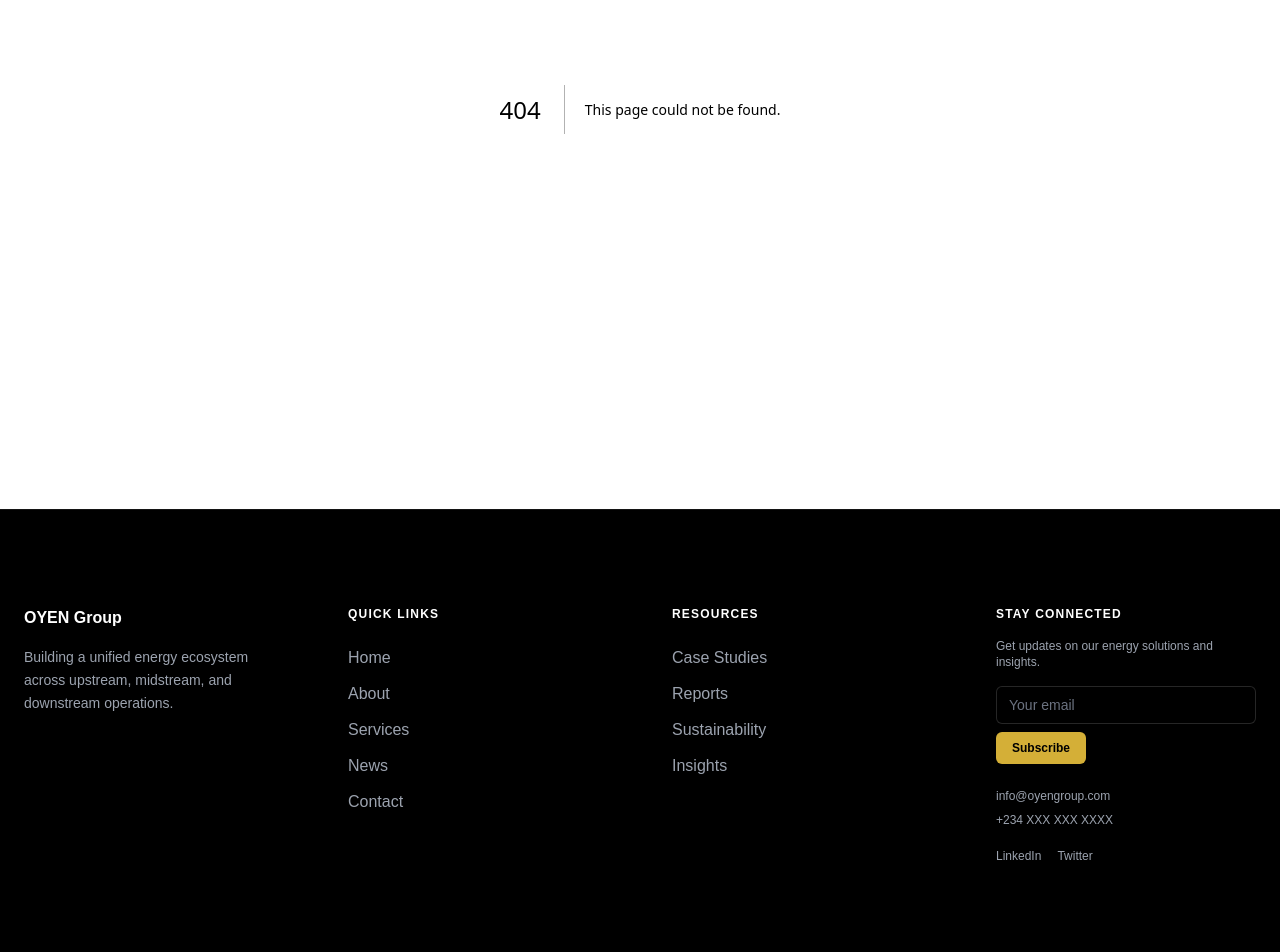
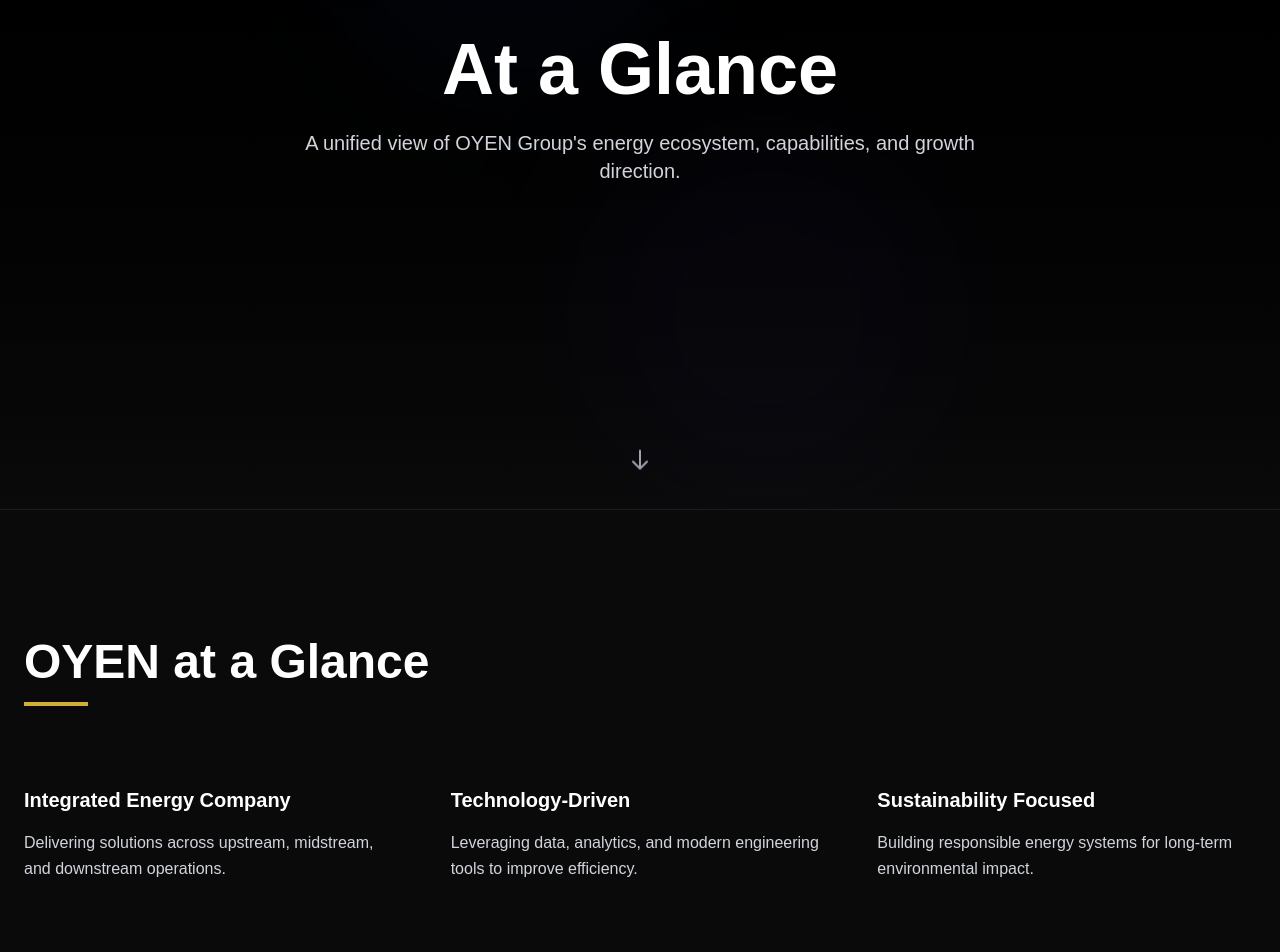
Before and after one commit to oyenhq-design/oyengroup, a Next.js app: page /at-a-glance in a window 1280 px wide. Before the commit this address had no page. Shown: the part 400-1352 px from the top of the page. Built offline with nearby package versions, Linux system fonts and the light colour scheme.

Commit message:
Created premium At a Glance page: hero section with fade animation, 4 content sections (OYEN at a glance, Operations, Technology, Sustainability), 3-column card grids with staggered scroll animations, subtle gold accents, alternating dark backgrounds, gradient underlines on hover

```diff
--- /dev/null
+++ b/src/app/at-a-glance/page.tsx
@@ -0,0 +1,74 @@
+import AtGlanceHero from '@/components/AtGlanceHero';
+import AtGlanceSection from '@/components/AtGlanceSection';
+
+const oyenAtGlanceData = [
+  {
+    title: 'Integrated Energy Company',
+    description: 'Delivering solutions across upstream, midstream, and downstream operations.',
+  },
+  {
+    title: 'Technology-Driven',
+    description: 'Leveraging data, analytics, and modern engineering tools to improve efficiency.',
+  },
+  {
+    title: 'Sustainability Focused',
+    description: 'Building responsible energy systems for long-term environmental impact.',
+  },
+];
+
+const operationsAtGlanceData = [
+  {
+    title: 'Upstream',
+    description: 'Exploration support, drilling solutions, and resource development.',
+  },
+  {
+    title: 'Midstream',
+    description: 'Logistics, storage, and energy transportation systems.',
+  },
+  {
+    title: 'Downstream',
+    description: 'Refining support, distribution, and energy delivery solutions.',
+  },
+];
+
+const technologyData = [
+  {
+    title: 'Digital Energy Systems',
+    description: 'Using data to optimize performance and decision-making.',
+  },
+  {
+    title: 'Engineering Excellence',
+    description: 'Modern tools and processes for scalable energy solutions.',
+  },
+  {
+    title: 'Continuous Innovation',
+    description: 'Adapting to industry shifts with forward-thinking strategies.',
+  },
+];
+
+const sustainabilityData = [
+  {
+    title: 'Lower Carbon Focus',
+    description: 'Supporting cleaner and more efficient energy practices.',
+  },
+  {
+    title: 'Operational Efficiency',
+    description: 'Reducing waste and improving system performance.',
+  },
+  {
+    title: 'Responsible Growth',
+    description: 'Balancing expansion with environmental responsibility.',
+  },
+];
+
+export default function AtGlancePage() {
+  return (
+    <main>
+      <AtGlanceHero />
+      <AtGlanceSection title="OYEN at a Glance" cards={oyenAtGlanceData} />
+      <AtGlanceSection title="Operations at a Glance" cards={operationsAtGlanceData} accent />
+      <AtGlanceSection title="Technology & Innovation" cards={technologyData} />
+      <AtGlanceSection title="Sustainability" cards={sustainabilityData} accent />
+    </main>
+  );
+}
--- /dev/null
+++ b/src/components/AtGlanceHero.tsx
@@ -0,0 +1,48 @@
+'use client';
+
+import { useState, useEffect } from 'react';
+
+export default function AtGlanceHero() {
+  const [isVisible, setIsVisible] = useState(false);
+
+  useEffect(() => {
+    setIsVisible(true);
+  }, []);
+
+  return (
+    <section className="relative min-h-screen flex items-center justify-center overflow-hidden bg-gradient-to-b from-black to-[#0a0a0a]">
+      {/* Background Pattern */}
+      <div className="absolute inset-0 opacity-30">
+        <div className="absolute top-0 left-1/4 w-96 h-96 bg-blue-900/20 rounded-full blur-3xl" />
+        <div className="absolute bottom-0 right-1/4 w-96 h-96 bg-indigo-900/20 rounded-full blur-3xl" />
+      </div>
+
+      {/* Content */}
+      <div className="relative z-10 max-w-4xl mx-auto px-6 text-center">
+        <h1
+          className={`text-5xl md:text-6xl lg:text-7xl font-bold text-white mb-6 transition-all duration-1000 ${
+            isVisible ? 'opacity-100 translate-y-0' : 'opacity-0 translate-y-10'
+          }`}
+        >
+          At a Glance
+        </h1>
+        <p
+          className={`text-lg md:text-xl text-[#d1d5db] max-w-2xl mx-auto transition-all duration-1000 delay-200 ${
+            isVisible ? 'opacity-100 translate-y-0' : 'opacity-0 translate-y-10'
+          }`}
+        >
+          A unified view of OYEN Group's energy ecosystem, capabilities, and growth direction.
+        </p>
+      </div>
+
+      {/* Subtle scroll indicator */}
+      <div className="absolute bottom-8 left-1/2 transform -translate-x-1/2 z-10">
+        <div className="animate-bounce">
+          <svg className="w-6 h-6 text-[#9ca3af]" fill="none" stroke="currentColor" viewBox="0 0 24 24">
+            <path strokeLinecap="round" strokeLinejoin="round" strokeWidth={2} d="M19 14l-7 7m0 0l-7-7m7 7V3" />
+          </svg>
+        </div>
+      </div>
+    </section>
+  );
+}
--- /dev/null
+++ b/src/components/AtGlanceSection.tsx
@@ -0,0 +1,99 @@
+'use client';
+
+import { useEffect, useRef, useState } from 'react';
+
+interface CardData {
+  title: string;
+  description: string;
+}
+
+interface AtGlanceSectionProps {
+  title: string;
+  cards: CardData[];
+  accent?: boolean;
+}
+
+export default function AtGlanceSection({ title, cards, accent = false }: AtGlanceSectionProps) {
+  const [visibleCards, setVisibleCards] = useState<boolean[]>(new Array(cards.length).fill(false));
+  const sectionRef = useRef<HTMLDivElement>(null);
+
+  useEffect(() => {
+    const observer = new IntersectionObserver(
+      ([entry]) => {
+        if (entry.isIntersecting) {
+          // Stagger animation for cards
+          cards.forEach((_, index) => {
+            setTimeout(() => {
+              setVisibleCards((prev) => {
+                const updated = [...prev];
+                updated[index] = true;
+                return updated;
+              });
+            }, index * 150);
+          });
+          // Unobserve after animation
+          observer.unobserve(entry.target);
+        }
+      },
+      { threshold: 0.2 }
+    );
+
+    if (sectionRef.current) {
+      observer.observe(sectionRef.current);
+    }
+
+    return () => {
+      if (sectionRef.current) {
+        observer.unobserve(sectionRef.current);
+      }
+    };
+  }, [cards.length]);
+
+  return (
+    <section
+      ref={sectionRef}
+      className={`py-20 md:py-28 lg:py-32 border-t border-white/8 ${
+        accent ? 'bg-black' : 'bg-[#0a0a0a]'
+      }`}
+    >
+      <div className="max-w-7xl mx-auto px-6">
+        {/* Section Title */}
+        <div className="mb-16 md:mb-20">
+          <h2 className="text-3xl md:text-4xl lg:text-5xl font-bold text-white mb-4">
+            {title}
+          </h2>
+          <div className="w-16 h-1 bg-[#d4af37]" />
+        </div>
+
+        {/* Cards Grid */}
+        <div className="grid grid-cols-1 md:grid-cols-3 gap-10 md:gap-12">
+          {cards.map((card, index) => (
+            <div
+              key={index}
+              className={`transition-all duration-700 ease-out ${
+                visibleCards[index]
+                  ? 'opacity-100 translate-y-0'
+                  : 'opacity-0 translate-y-8'
+              }`}
+              style={{
+                transitionDelay: `${index * 150}ms`,
+              }}
+            >
+              <div className="group">
+                <h3 className="text-lg md:text-xl font-semibold text-white mb-4 group-hover:text-[#d4af37] transition duration-300">
+                  {card.title}
+                </h3>
+                <p className="text-sm md:text-base text-[#d1d5db] leading-relaxed">
+                  {card.description}
+                </p>
+
+                {/* Subtle underline on hover */}
+                <div className="mt-4 h-0.5 w-0 bg-gradient-to-r from-[#d4af37] to-transparent group-hover:w-12 transition-all duration-500" />
+              </div>
+            </div>
+          ))}
+        </div>
+      </div>
+    </section>
+  );
+}
```
